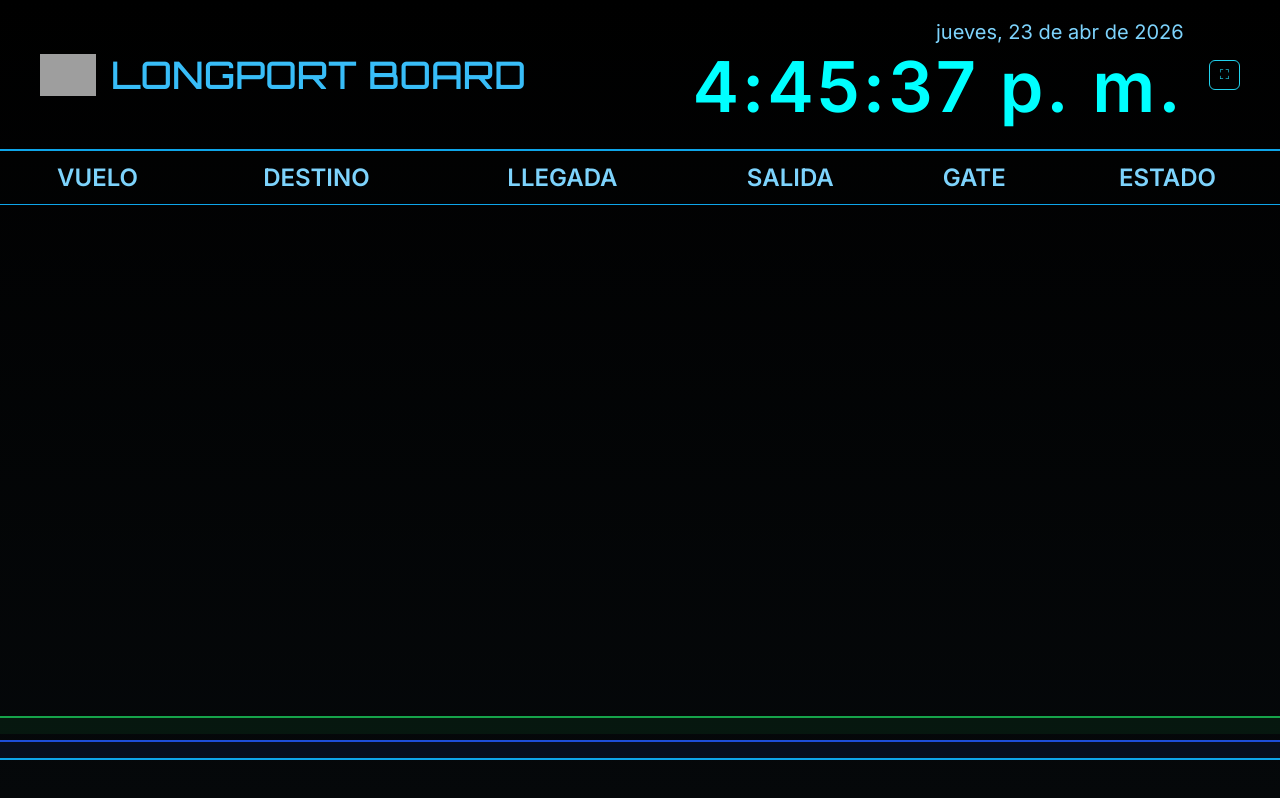
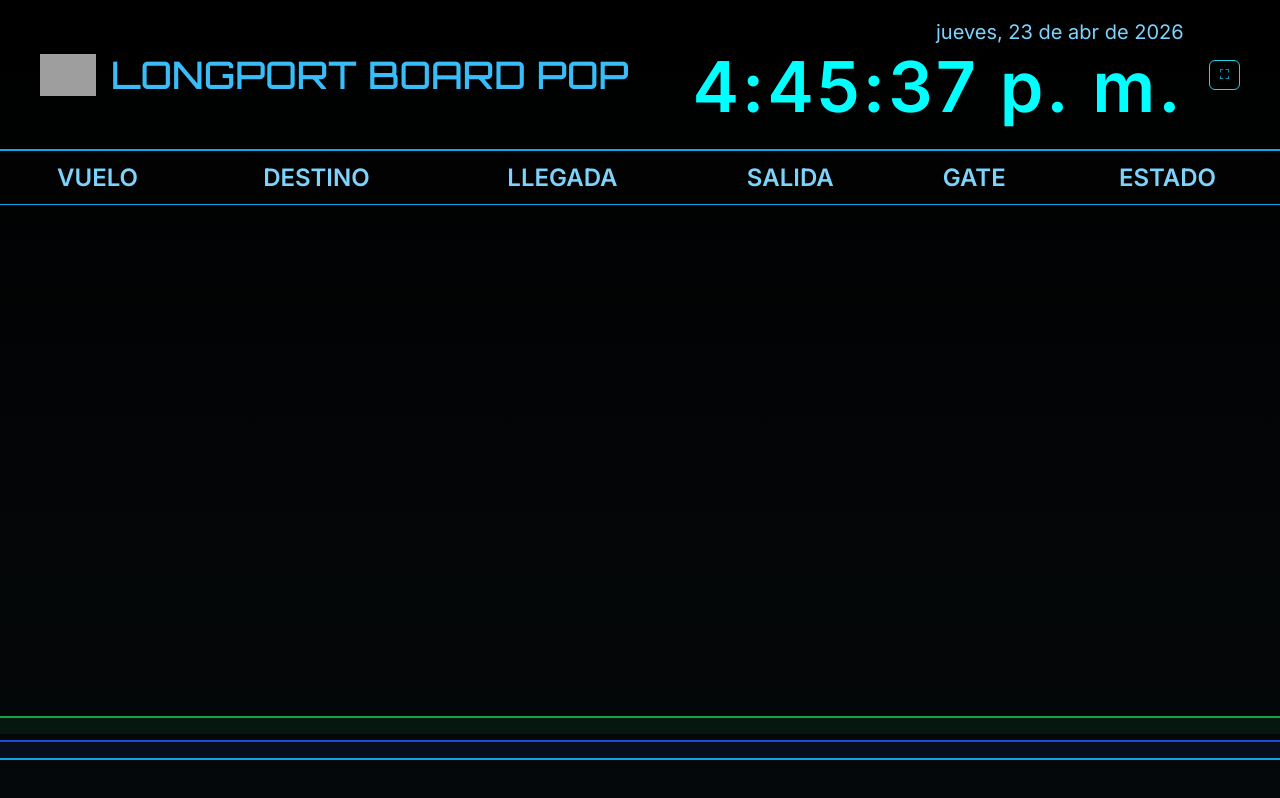
Before and after one commit to miguellov/Airportboard, a website: page index.html in a window 1280 px wide. Drawn offline with Linux system fonts and the light colour scheme; no server answers; grey boxes are pictures that could not be loaded.

Commit message:
Change title from 'LONGPORT BOARD' to 'LONGPORT BOARD POP'

```diff
--- a/index.html
+++ b/index.html
@@ -255,7 +255,7 @@
     <div id="anuncioFull" style="display:none;"></div>
     <div class="left">
         <img class="logo" src="https://trainingreport.longportsecurity.com.co/pix/logolongport.png">
-        <div class="title">LONGPORT BOARD</div>
+        <div class="title">LONGPORT BOARD POP</div>
     </div>
 
     <div style="display:flex; align-items:center; gap:25px;">
```
